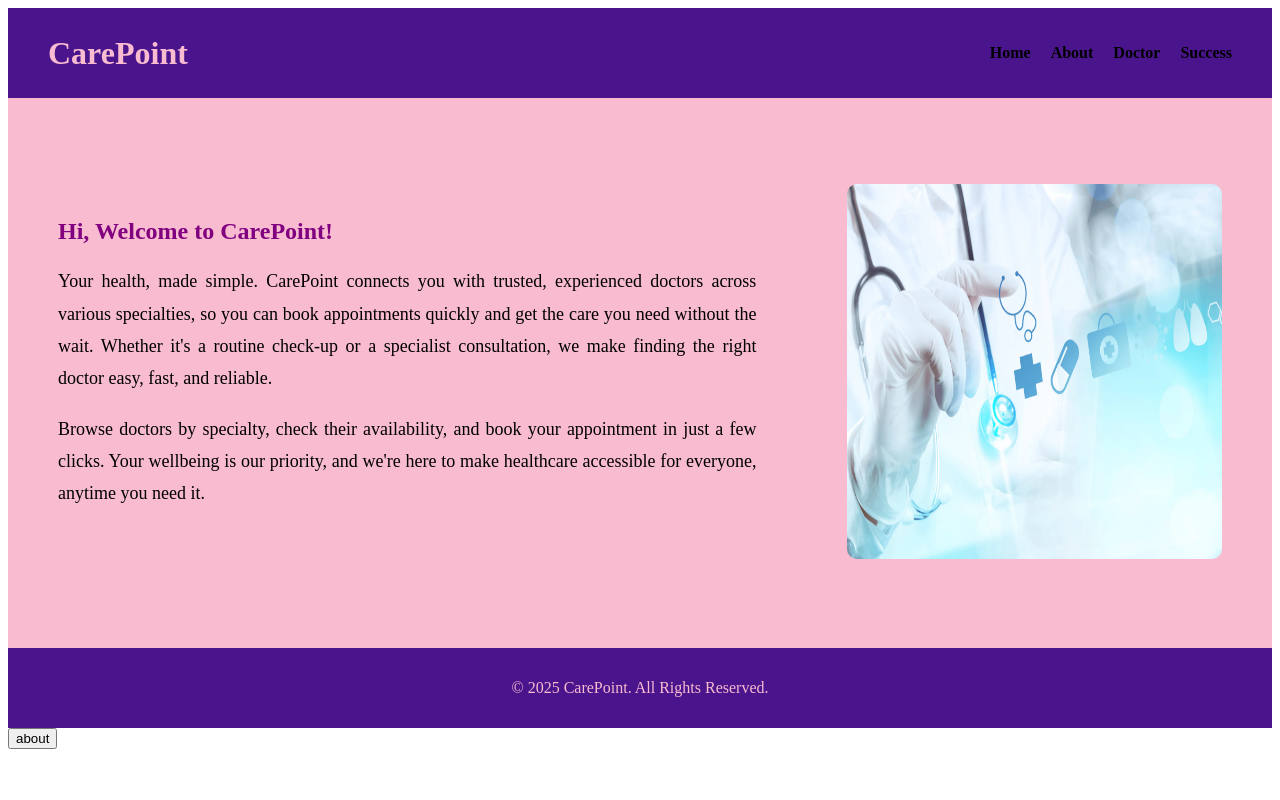
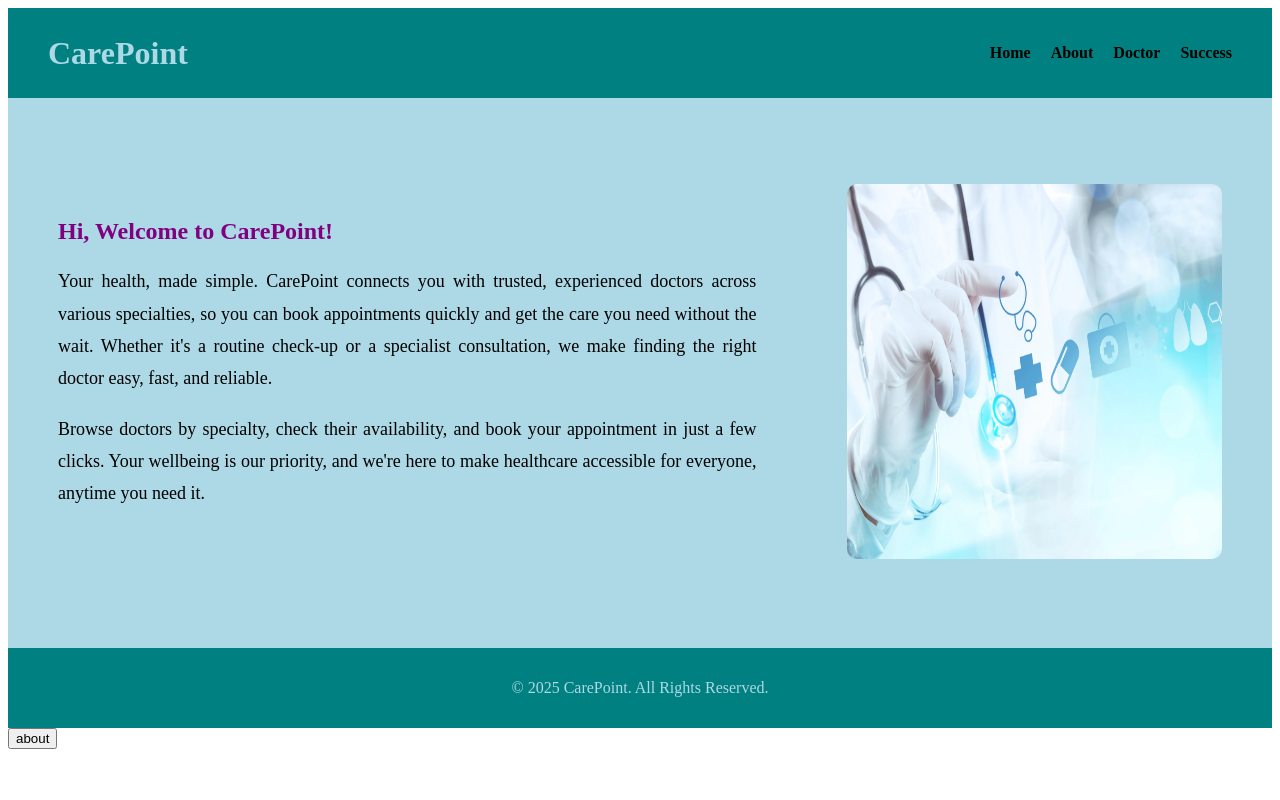
Before and after one commit to karthikha07prajjeeth-cloud/DJANGO-BASED-DOCTOR-APPOINTMENT-SYSTEM, a Django app: page / in a window 1280 px wide. Run offline with Django 5.2, Linux system fonts and the light colour scheme.

```diff
--- a/static/css/index.css
+++ b/static/css/index.css
@@ -5,8 +5,8 @@ h1{
 }
 
 header{
-    background-color: #4A148C;
-    color: #F8BBD0;
+    background-color: teal;
+    color: lightblue;
     display:flex;
     justify-content:space-between;
     align-items:center;
@@ -24,7 +24,7 @@ nav a{
 }
 
 #gallery{
-    background-color:#F8BBD0;
+    background-color:lightblue;
     color: black;
     display:flex;
     justify-content:space-between;
@@ -54,8 +54,8 @@ nav a{
 }
 
 footer{
-    background-color: #4A148C;
-    color: #F8BBD0;
+    background-color: teal;
+    color: lightblue;
     text-align:center;
     padding:15px;
 }                                                                                           This is the CSS
```
